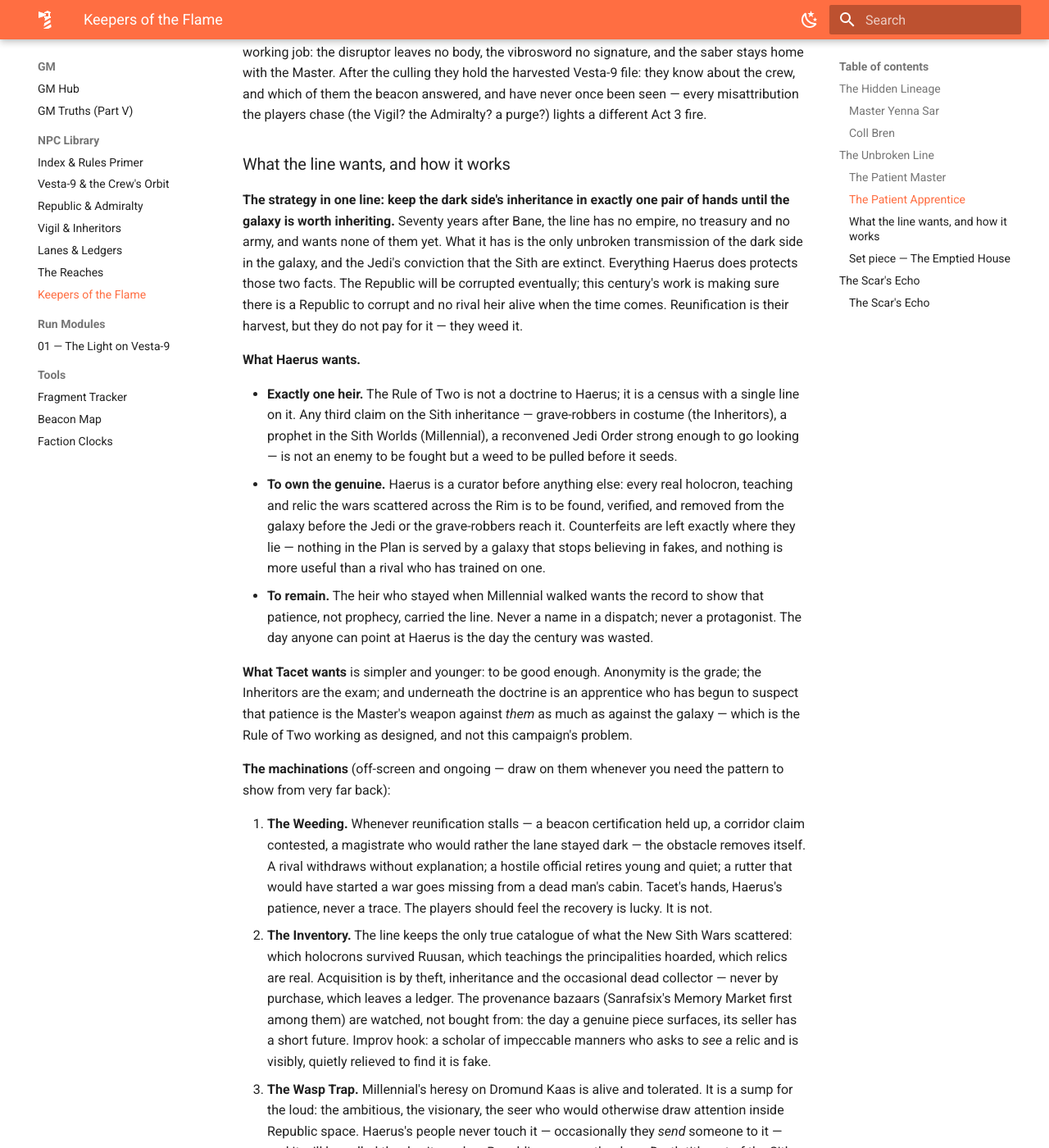
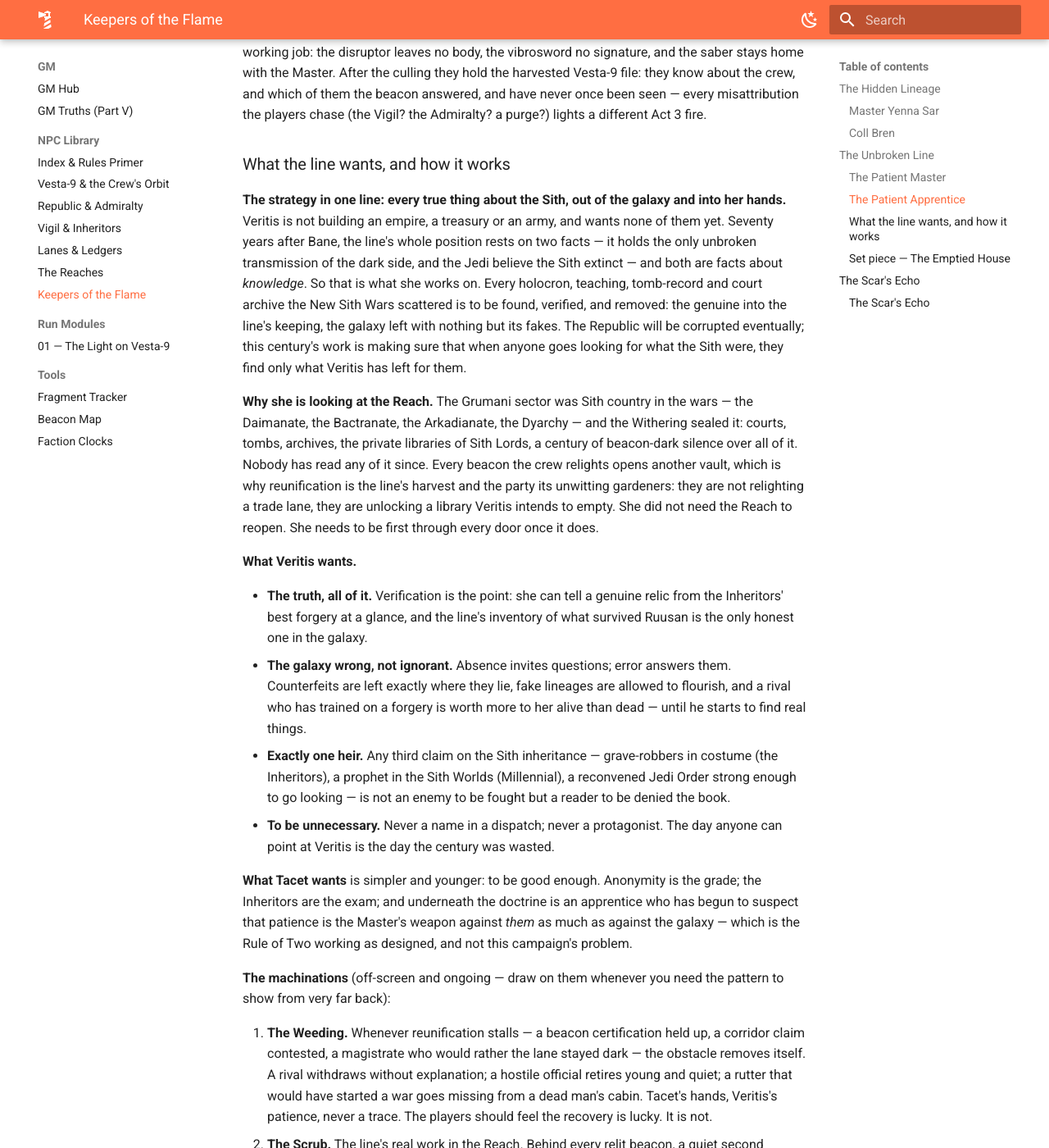
Before and after one commit to iandoriath/ember-age, an MkDocs documentation site: the page built from docs/gm/npcs/keepers.md, in a window 1280 px wide and 1400 px high, scrolled down 5533 px. Shown: the whole window at 82% size. Built offline with MkDocs 1.6.1 and Material for MkDocs 9.7.7, drawn with Linux system fonts in a browser that asks for light colours; some of the changed text lies outside the part shown.

Commit message:
Keepers of the Flame: Darth Veritis — every true thing about the Sith, out of the galaxy and into her hands
The Reach was Sith country (Daimanate, Bactranate, Arkadianate, Dyarchy) and the Withering
sealed its vaults; every relit beacon opens one. The Scrub replaces the Inventory: genuine
removed, forgeries left — the galaxy is to be left wrong, not ignorant. Master is she/her.
Dial 1 in truths.md adjusted from 'uninterested in ruins' to match.

Co-Authored-By: Claude Fable 5 <noreply@anthropic.com>

```diff
--- a/docs/gm/npcs/keepers.md
+++ b/docs/gm/npcs/keepers.md
@@ -54,10 +54,10 @@ The second fork of Dial 1, resolved: one Jedi lineage survives to 90 AR. It cons
 
 ## The Unbroken Line
 
-Dial 1, statted. Bane, then Zannah, then Cognus — and the record goes silent, because the line got better at silence. Cognus's recorded apprentice, Darth Millennial, rejected the Rule of Two and walked out on *her* to found the Dark Force cult on Dromund Kaas; Legends names no loyal heir after him, so the Master who actually inherited collides with nothing published. Here that Master is **Darth Haerus** — bent from *haereo*, to hold fast, to remain; say it aloud and it is also *heir* — and the apprentice, whose name nobody outside the line has ever heard spoken, is **Darth Tacet** — *is silent*, the instruction a score gives an instrument for the whole of a movement. Third succession from Bane: young as Sith dynasties go, consolidating, and in no hurry, which is precisely why patience costs them nothing. Their goals and machinations, and the one set piece that shows their work, follow the two stat blocks.
+Dial 1, statted. Bane, then Zannah, then Cognus — and the record goes silent, because the line got better at silence. Cognus's recorded apprentice, Darth Millennial, rejected the Rule of Two and walked out on *her* to found the Dark Force cult on Dromund Kaas; Legends names no loyal heir after him, so the Master who actually inherited collides with nothing published. Here that Master is **Darth Veritis** — bent from *veritas*; you hear *verify*, *verity* — and the apprentice, whose name nobody outside the line has ever heard spoken, is **Darth Tacet** — *is silent*, the instruction a score gives an instrument for the whole of a movement. Third succession from Bane: young as Sith dynasties go, consolidating, and in no hurry, which is precisely why patience costs them nothing. Their goals and machinations, and the one set piece that shows their work, follow the two stat blocks.
 
 ### The Patient Master
-*Nemesis — the Sith line (Dial 1) — Darth Haerus; stats for completeness only*
+*Nemesis — the Sith line (Dial 1) — Darth Veritis; stats for completeness only*
 
 > Somewhere, a person of modest reputation and an excellent memory watches lanes relight, and is pleased with the harvest coming in.
 
@@ -70,12 +70,12 @@ Dial 1, statted. Bane, then Zannah, then Cognus — and the record goes silent,
 **Soak 4 · Wounds 18 · Strain 18 · M/R Defense 0/0**
 
 - **Skills:** Athletics 2, Coercion 3, Discipline 4, Knowledge (Lore) 2, Leadership 2, Lightsaber 4, Resilience 3
-- **Talents:** Adversary 2 (*upgrade the difficulty of all combat checks targeting him twice*), Hawk Bat Swoop (*action: make a Lightsaber attack against one target within short range, adding a Force die to the check; he may spend a Force point to close to engaged with the target as an incidental before resolving the attack*), Parry 5 (*when hit by a melee attack, he may suffer 3 strain to reduce the damage by 7*), Reflect 5 (*when hit by a ranged attack while his lightsaber is in hand, he may suffer 3 strain to reduce the damage by 7*), Improved Reflect (*when he Reflects an attack, he may spend a despair or three threat from the attacker's check to redirect the hit to another target within medium range*)
-- **Abilities:** **Force Rating 3.** Dark-Side Force User (*generates Force points from dark side results; using light side results costs him a Destiny Point flip and strain, per RAW*).
+- **Talents:** Adversary 2 (*upgrade the difficulty of all combat checks targeting her twice*), Hawk Bat Swoop (*action: make a Lightsaber attack against one target within short range, adding a Force die to the check; she may spend a Force point to close to engaged with the target as an incidental before resolving the attack*), Parry 5 (*when hit by a melee attack, she may suffer 3 strain to reduce the damage by 7*), Reflect 5 (*when hit by a ranged attack while her lightsaber is in hand, she may suffer 3 strain to reduce the damage by 7*), Improved Reflect (*when she Reflects an attack, she may spend a despair or three threat from the attacker's check to redirect the hit to another target within medium range*)
+- **Abilities:** **Force Rating 3.** Dark-Side Force User (*generates Force points from dark side results; using light side results costs her a Destiny Point flip and strain, per RAW*).
 - **Equipment:** A double-bladed lightsaber in deliberately unremarkable furniture, its second emitter a closing argument (Lightsaber; Damage 8; Critical 2; Range [Engaged]; Breach 1, Linked 1, Sunder, Unwieldy 3), merchant's blacks (+1 soak).
 
 **Chassis:** Fallen Master, Force and Destiny Core Rulebook, p. 412 — reprinted in Allies and Adversaries, p. 81 (adjustments: none).
-**Using them:** Never on camera. The Patient Master manifests only as pattern: unexplained good fortune whenever reunification stalls, a rival claimant who withdraws for no reason, a hostile magistrate who retires young and rich — visible only from very far back, and never provable. Force Rating 3 is justified as the living Banite line itself, the one unbroken transmission of power in the galaxy (era rule, Part VII); note that the printed block spends all of it on the blade — no power trees — because his reach off-camera is patience, records, and other people's hands, not telepathy. It is also the reason no encounter with them this campaign is winnable or intended. If the players ever found a true galactic power, the Master's attention is the sequel's opening scene, not this campaign's.
+**Using them:** Never on camera. The Patient Master manifests only as pattern: unexplained good fortune whenever reunification stalls, a rival claimant who withdraws for no reason, a hostile magistrate who retires young and rich — visible only from very far back, and never provable. Force Rating 3 is justified as the living Banite line itself, the one unbroken transmission of power in the galaxy (era rule, Part VII); note that the printed block spends all of it on the blade — no power trees — because her reach off-camera is patience, records, and other people's hands, not telepathy. It is also the reason no encounter with them this campaign is winnable or intended. If the players ever found a true galactic power, the Master's attention is the sequel's opening scene, not this campaign's.
 
 ### The Patient Apprentice
 *Nemesis — the Sith line (Dial 1) — Darth Tacet, the culling made flesh*
@@ -98,24 +98,27 @@ Dial 1, statted. Bane, then Zannah, then Cognus — and the record goes silent,
 
 ### What the line wants, and how it works
 
-**The strategy in one line: keep the dark side's inheritance in exactly one pair of hands until the galaxy is worth inheriting.** Seventy years after Bane, the line has no empire, no treasury and no army, and wants none of them yet. What it has is the only unbroken transmission of the dark side in the galaxy, and the Jedi's conviction that the Sith are extinct. Everything Haerus does protects those two facts. The Republic will be corrupted eventually; this century's work is making sure there is a Republic to corrupt and no rival heir alive when the time comes. Reunification is their harvest, but they do not pay for it — they weed it.
+**The strategy in one line: every true thing about the Sith, out of the galaxy and into her hands.** Veritis is not building an empire, a treasury or an army, and wants none of them yet. Seventy years after Bane, the line's whole position rests on two facts — it holds the only unbroken transmission of the dark side, and the Jedi believe the Sith extinct — and both are facts about *knowledge*. So that is what she works on. Every holocron, teaching, tomb-record and court archive the New Sith Wars scattered is to be found, verified, and removed: the genuine into the line's keeping, the galaxy left with nothing but its fakes. The Republic will be corrupted eventually; this century's work is making sure that when anyone goes looking for what the Sith were, they find only what Veritis has left for them.
 
-**What Haerus wants.**
+**Why she is looking at the Reach.** The Grumani sector was Sith country in the wars — the Daimanate, the Bactranate, the Arkadianate, the Dyarchy — and the Withering sealed it: courts, tombs, archives, the private libraries of Sith Lords, a century of beacon-dark silence over all of it. Nobody has read any of it since. Every beacon the crew relights opens another vault, which is why reunification is the line's harvest and the party its unwitting gardeners: they are not relighting a trade lane, they are unlocking a library Veritis intends to empty. She did not need the Reach to reopen. She needs to be first through every door once it does.
 
-- **Exactly one heir.** The Rule of Two is not a doctrine to Haerus; it is a census with a single line on it. Any third claim on the Sith inheritance — grave-robbers in costume (the Inheritors), a prophet in the Sith Worlds (Millennial), a reconvened Jedi Order strong enough to go looking — is not an enemy to be fought but a weed to be pulled before it seeds.
-- **To own the genuine.** Haerus is a curator before anything else: every real holocron, teaching and relic the wars scattered across the Rim is to be found, verified, and removed from the galaxy before the Jedi or the grave-robbers reach it. Counterfeits are left exactly where they lie — nothing in the Plan is served by a galaxy that stops believing in fakes, and nothing is more useful than a rival who has trained on one.
-- **To remain.** The heir who stayed when Millennial walked wants the record to show that patience, not prophecy, carried the line. Never a name in a dispatch; never a protagonist. The day anyone can point at Haerus is the day the century was wasted.
+**What Veritis wants.**
+
+- **The truth, all of it.** Verification is the point: she can tell a genuine relic from the Inheritors' best forgery at a glance, and the line's inventory of what survived Ruusan is the only honest one in the galaxy.
+- **The galaxy wrong, not ignorant.** Absence invites questions; error answers them. Counterfeits are left exactly where they lie, fake lineages are allowed to flourish, and a rival who has trained on a forgery is worth more to her alive than dead — until he starts to find real things.
+- **Exactly one heir.** Any third claim on the Sith inheritance — grave-robbers in costume (the Inheritors), a prophet in the Sith Worlds (Millennial), a reconvened Jedi Order strong enough to go looking — is not an enemy to be fought but a reader to be denied the book.
+- **To be unnecessary.** Never a name in a dispatch; never a protagonist. The day anyone can point at Veritis is the day the century was wasted.
 
 **What Tacet wants** is simpler and younger: to be good enough. Anonymity is the grade; the Inheritors are the exam; and underneath the doctrine is an apprentice who has begun to suspect that patience is the Master's weapon against *them* as much as against the galaxy — which is the Rule of Two working as designed, and not this campaign's problem.
 
 **The machinations** (off-screen and ongoing — draw on them whenever you need the pattern to show from very far back):
 
-1. **The Weeding.** Whenever reunification stalls — a beacon certification held up, a corridor claim contested, a magistrate who would rather the lane stayed dark — the obstacle removes itself. A rival withdraws without explanation; a hostile official retires young and quiet; a rutter that would have started a war goes missing from a dead man's cabin. Tacet's hands, Haerus's patience, never a trace. The players should feel the recovery is lucky. It is not.
-2. **The Inventory.** The line keeps the only true catalogue of what the New Sith Wars scattered: which holocrons survived Ruusan, which teachings the principalities hoarded, which relics are real. Acquisition is by theft, inheritance and the occasional dead collector — never by purchase, which leaves a ledger. The provenance bazaars (Sanrafsix's Memory Market first among them) are watched, not bought from: the day a genuine piece surfaces, its seller has a short future. Improv hook: a scholar of impeccable manners who asks to *see* a relic and is visibly, quietly relieved to find it is fake.
-3. **The Wasp Trap.** Millennial's heresy on Dromund Kaas is alive and tolerated. It is a sump for the loud: the ambitious, the visionary, the seer who would otherwise draw attention inside Republic space. Haerus's people never touch it — occasionally they *send* someone to it — and it will be culled the day it reaches Republic space or the day a Darth title out of the Sith Worlds is taken seriously. Dromund Kaas is on the far side of the Rim from the Reach; if the heresy ever touches this campaign, it arrives as a recruiter, a rumor, or a prophecy that is suspiciously accurate about the Valley.
-4. **The Census.** The Awakening is the line's future. A generation of untrained Force-sensitives with no Order to claim them is either the greatest recruiting pool the Sith have ever had or the seed of the Jedi's return, and Haerus means to decide which. The line keeps its own watch on the gifted — which families, which worlds, which doctrines are reaching them first — and the Inheritors' harvested Vesta-9 file (Dial 3) completes it. The line now knows the crew, and which of them the beacon answered. **Their desire is not to kill them.** Gardeners are not pruned, and Tacet's successor has to come from somewhere: the Rule of Two recruits at generational distance, and if you want a sequel hook, the apprentice's apprentice may already be at your table.
-5. **The Graduation.** The culling of the Inheritors (Dial 1) is Tacet's exam — see the set piece below. It is the Weeding, the Inventory and the Census done in one night.
-6. **The Absence.** Never on camera. Haerus manifests as pattern and Tacet as aftermath; neither is ever provable, and no encounter with either is winnable or intended. If the players ever build a true galactic power, the line's attention is the sequel's opening scene.
+1. **The Weeding.** Whenever reunification stalls — a beacon certification held up, a corridor claim contested, a magistrate who would rather the lane stayed dark — the obstacle removes itself. A rival withdraws without explanation; a hostile official retires young and quiet; a rutter that would have started a war goes missing from a dead man's cabin. Tacet's hands, Veritis's patience, never a trace. The players should feel the recovery is lucky. It is not.
+2. **The Scrub.** The line's real work in the Reach. Behind every relit beacon, a quiet second expedition: the principality vaults opened and read, the genuine removed, the forgeries and the garbled copies left on the shelves for the next scholar to find. Run it as the crew arriving somewhere already visited — a tomb with fresh footprints and nothing in it, a dead principality's archive whose only surviving volumes are the ones a Daunting Knowledge (Lore) check reveals to be worthless. The Memory Market at Sanrafsix is watched, not bought from: the day a genuine piece surfaces, its seller has a short future. Improv hook: a scholar of impeccable manners who asks to *see* a relic and is visibly, quietly relieved to find it is fake.
+3. **The Wasp Trap.** Millennial's heresy on Dromund Kaas is alive and tolerated. It is a sump for the loud: the ambitious, the visionary, the seer who would otherwise draw attention inside Republic space. Veritis's people never touch it — occasionally they *send* someone to it — and it will be culled the day it reaches Republic space or the day a Darth title out of the Sith Worlds is taken seriously. Dromund Kaas is on the far side of the Rim from the Reach; if the heresy ever touches this campaign, it arrives as a recruiter, a rumor, or a prophecy that is suspiciously accurate about the Valley.
+4. **The Census.** The Awakening is the line's future. A generation of untrained Force-sensitives with no Order to claim them is either the greatest recruiting pool the Sith have ever had or the seed of the Jedi's return, and Veritis means to decide which. The line keeps its own watch on the gifted, and the Inheritors' harvested Vesta-9 file (Dial 3) completes it. The line now knows the crew, and which of them the beacon answered. **Their desire is not to kill them.** Gardeners are not pruned, and Tacet's successor has to come from somewhere: the Rule of Two recruits at generational distance, and if you want a sequel hook, the apprentice's apprentice may already be at your table.
+5. **The Graduation.** The culling of the Inheritors (Dial 1) is Tacet's exam — see the set piece below. It is the Weeding, the Scrub and the Census done in one night.
+6. **The Absence.** Never on camera. Veritis manifests as pattern and Tacet as aftermath; neither is ever provable, and no encounter with either is winnable or intended. If the players ever build a true galactic power, the line's attention is the sequel's opening scene.
 
 ### Set piece — The Emptied House
 *Aftermath encounter — the culling, seen from inside — run it after the Unveiling, or earlier as the culling's first quiet strike*
@@ -124,7 +127,7 @@ Dial 1, statted. Bane, then Zannah, then Cognus — and the record goes silent,
 
 Use an Inheritor base the crew has already visited with courtesy — first contact is always helpful (Dial 3) — so that coming back is the point: the dig camp at the Scar, a Sanrafsix warehouse, a cell on the Veshet spur. They find it taken apart. Everyone is dead and it happened in one night. There are no blaster scorings and no cauterized wounds. The bodies that must never be identified are not there at all (the disruptor); the rest died of falls, of fire, and of each other (Influence). The archive rooms are bare — not burned, *emptied*: dust outlines where shelves stood. And the relic hall is untouched. Every "Sith artifact" the Inheritors ever displayed is still on its plinth.
 
-**The truth.** Tacet took every genuine item and left every counterfeit, because Haerus's eye is the one thing in the galaxy that can tell them apart — and because a room full of fakes tells the galaxy this was robbery by people who did not know what they were looking at. Nobody sane concludes "Sith." The fakes are also a message, for the one reader in ten thousand who can tell.
+**The truth.** Tacet took every genuine item and left every counterfeit, because Veritis's eye is the one thing in the galaxy that can tell them apart — and because a room full of fakes tells the galaxy this was robbery by people who did not know what they were looking at. That is the Scrub's whole doctrine in one room: the galaxy is not to be left ignorant of the Sith, it is to be left *wrong*. Nobody sane concludes "Sith." The fakes are also a message, for the one reader in ten thousand who can tell.
 
 **Reading the room** (optional clue ladder; RAW difficulties; a failed check says nothing, a despair says something false):
 
```
Also changed, not shown: docs/gm/truths.md (+1 -1 lines), gm-screen.artifact.html (+2 -2 lines), gm-screen.html (+2 -2 lines).
